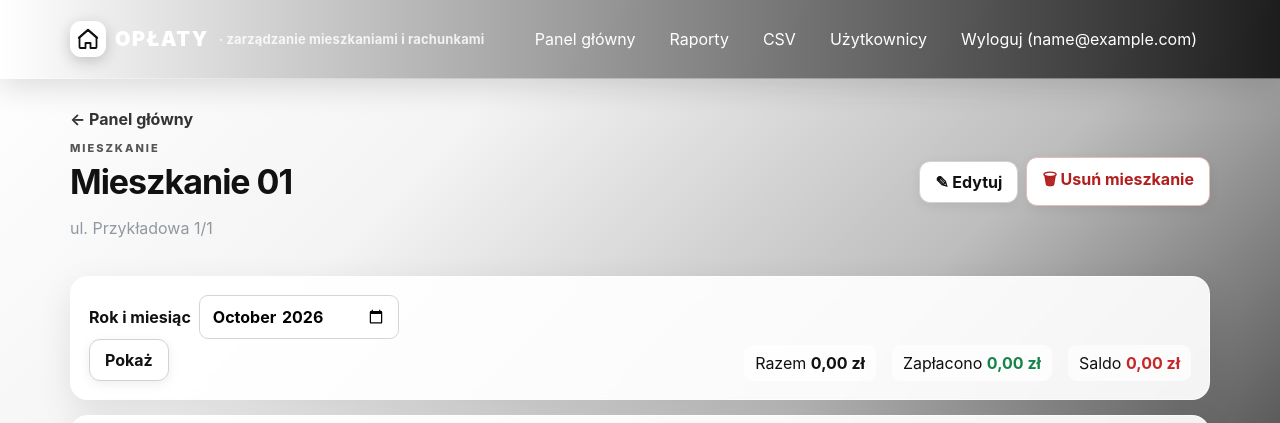
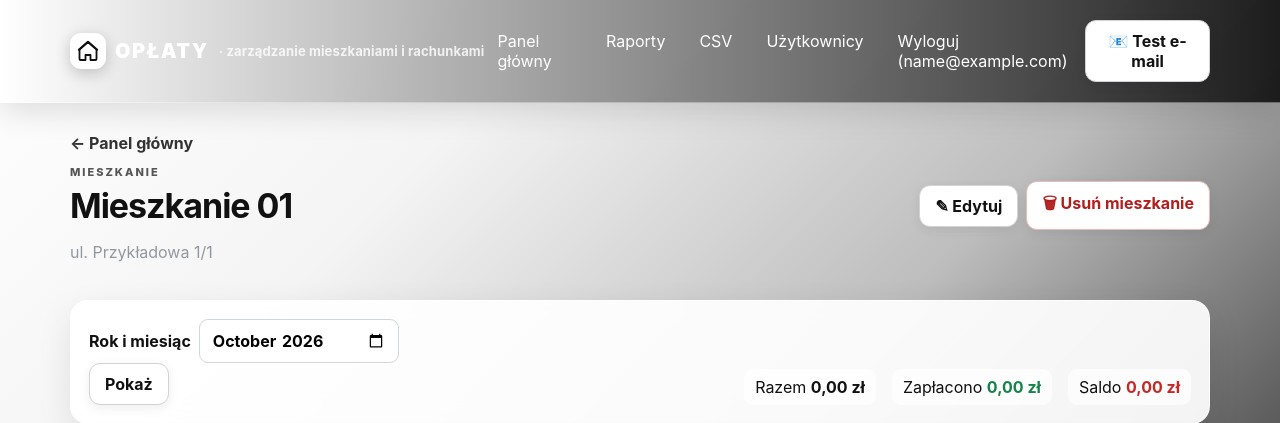
Before and after one commit to chitchatbotpl/oplaty-mieszkaniowe, a Flask app: page /apartment/1 in a window 1280 px wide. Shown: the top 423 px of the page. Run offline with Flask 3, Linux system fonts and the light colour scheme; the visitor is signed in with stand-in values (Sample User, id 1); data comes from the database, SQL or seed files in the repository; data that the repository does not hold is empty; some libraries are stand-ins or nearby versions.

Commit message:
Update base.html

```diff
--- a/templates/base.html
+++ b/templates/base.html
@@ -17,6 +17,9 @@
       {% if current_user_role == 'admin' %}<a href="{{ url_for('users') }}">Użytkownicy</a>{% endif %}
       {% if current_user_email %}<a href="{{ url_for('logout') }}">Wyloguj ({{ current_user_email }})</a>{% endif %}
     </nav>
+  	<form method="post" action="{{ url_for('test_email') }}" style="display:inline;">
+    <button type="submit" class="btn">📧 Test e-mail</button>
+	</form>
   </div>
 </header>
 <main class="wrap">
```
